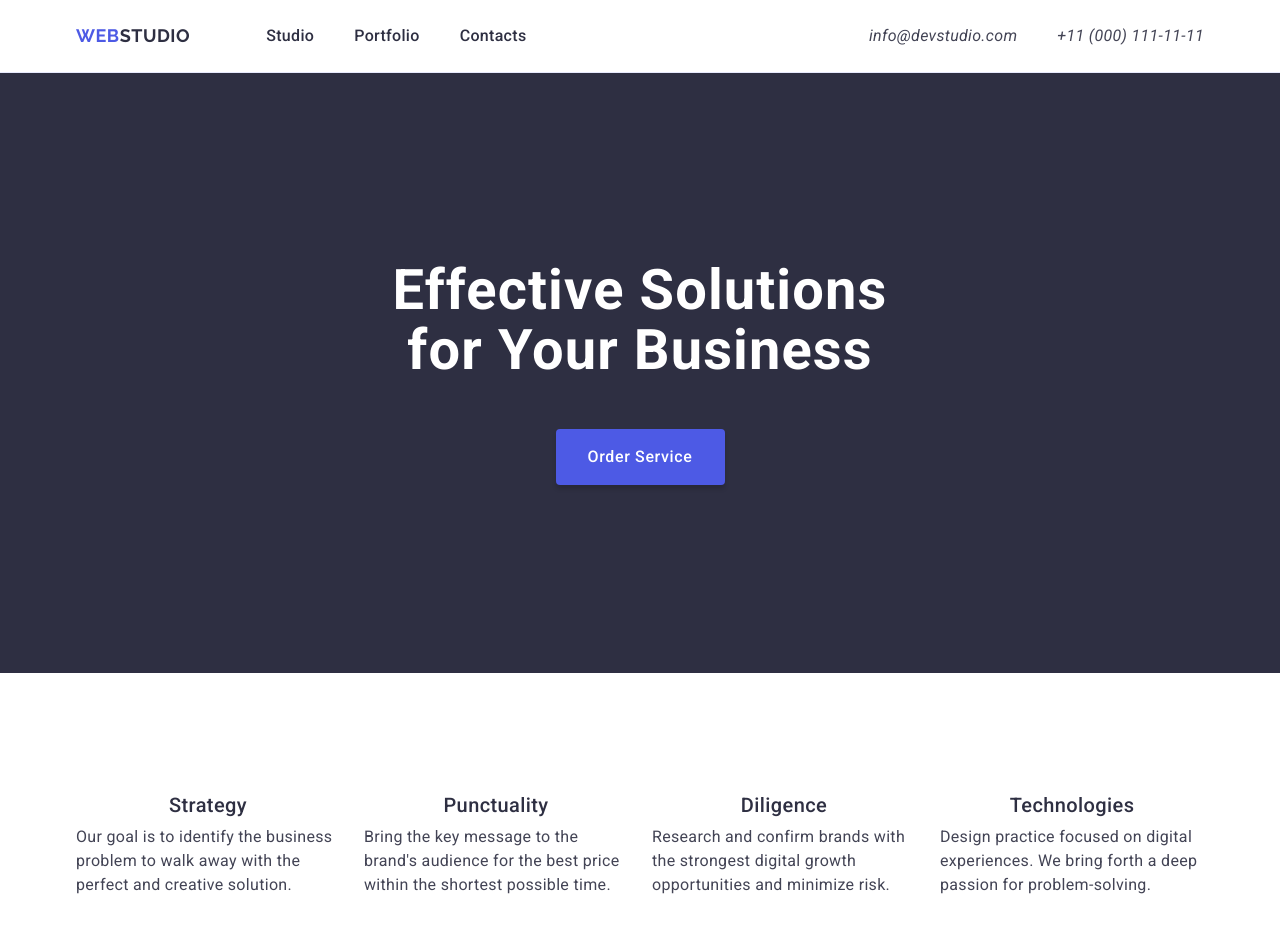
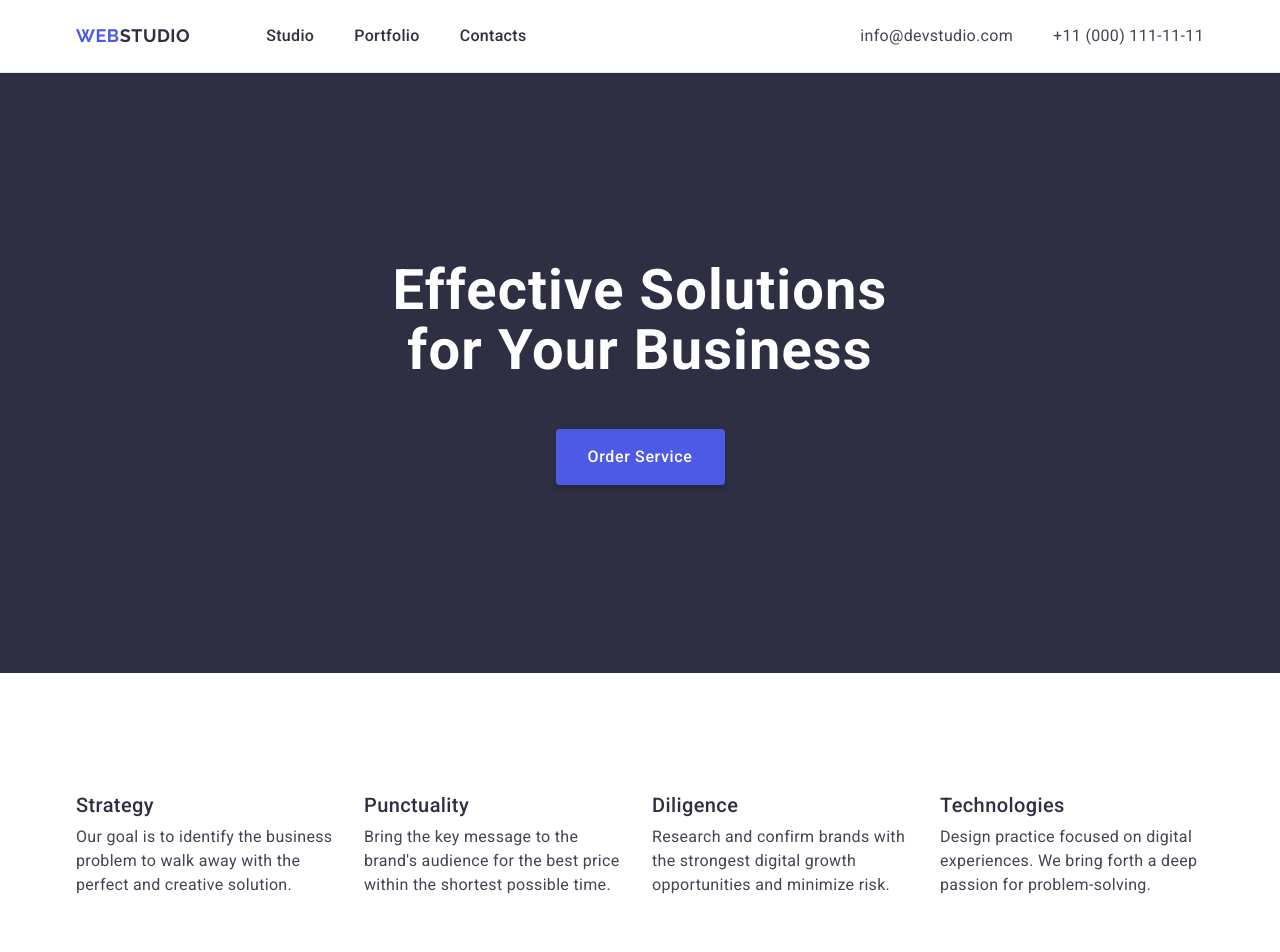
Before and after one commit to Natalia88-88/goit-markup-hw-03, a plain HTML site: page index.html in a window 1280 px wide. Shown: the top 952 px of the page. Drawn offline with nearby package versions, Linux system fonts and the light colour scheme.

Commit message:
add index file

```diff
--- a/css/styles.css
+++ b/css/styles.css
@@ -50,7 +50,6 @@ ul {
 
 .nav-ul {
   display: flex;
-  margin-right: 40px;
 }
 .logo {
   display: block;
@@ -105,11 +104,9 @@ ul {
   gap: 40px;
 }
 
-/* .address-block {
-  flex-wrap: nowrap;
-  justify-content: flex-end;
-  margin-right: 40px;
-} */
+.address {
+  font-style: normal;
+}
 
 .email-tel {
   padding-top: 24px;
@@ -233,7 +230,6 @@ ul {
   letter-spacing: 0.02em;
   color: #2e2f42;
   margin-bottom: 8px;
-  text-align: center;
 }
 
 .paragraph {
```
